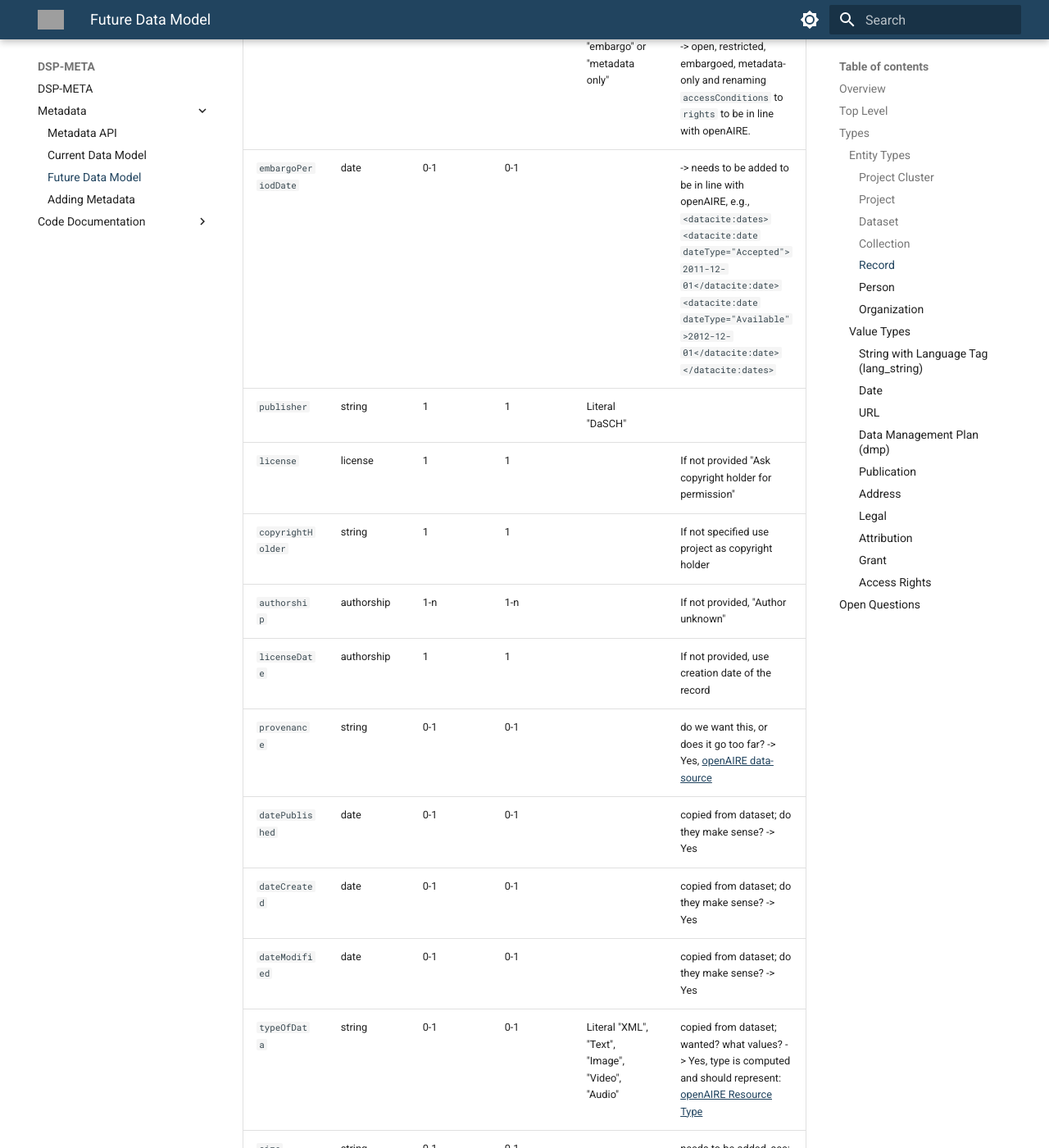
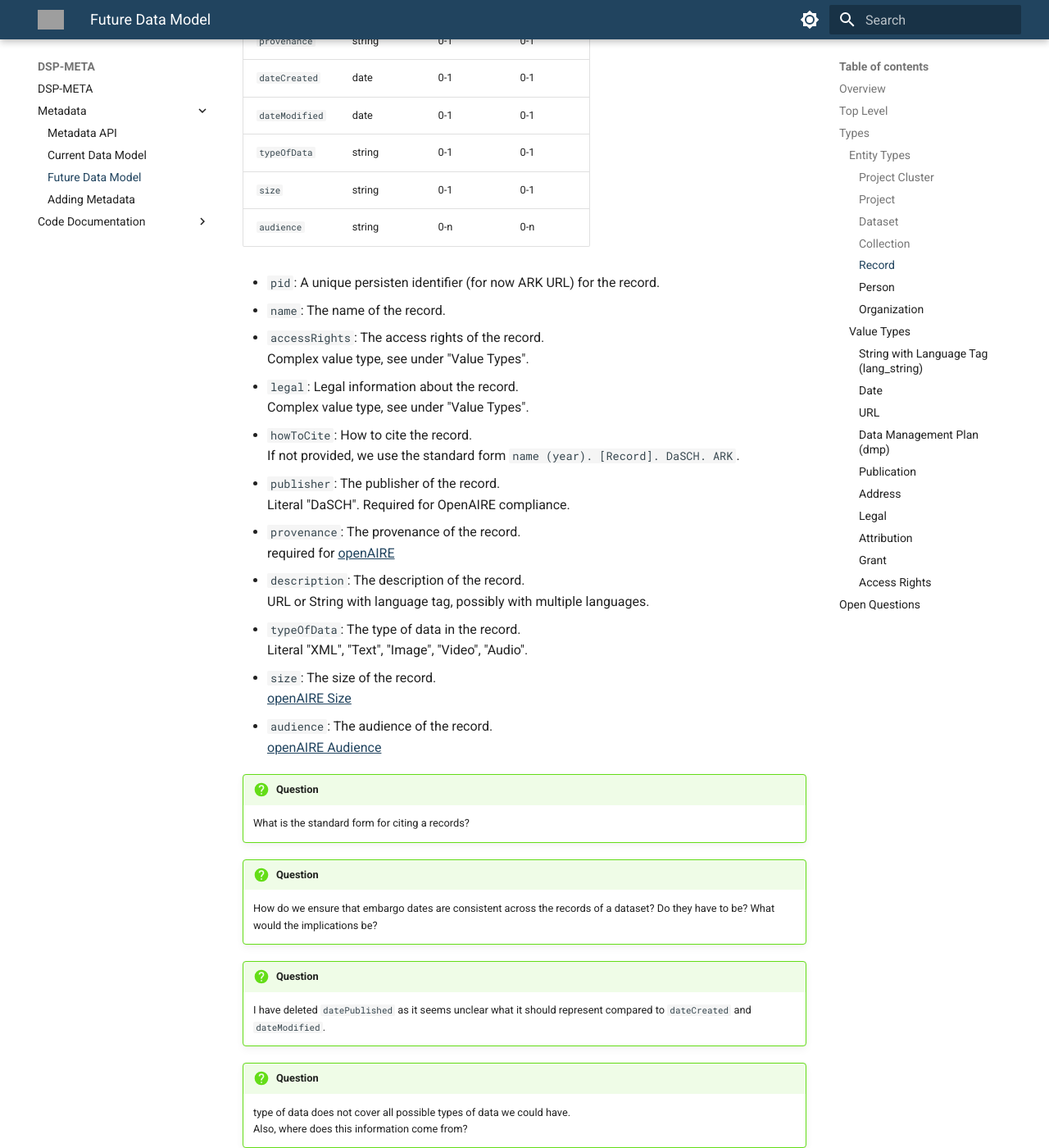
Before and after one commit to dasch-swiss/dsp-meta, an MkDocs documentation site: the page built from docs/data/future-datamodel.md, in a window 1280 px wide and 1400 px high, scrolled down 11916 px. Shown: the whole window at 82% size. Built offline with MkDocs 1.6.1 and Material for MkDocs 9.7.7, drawn with Linux system fonts in a browser that asks for light colours; some of the changed text lies outside the part shown; grey boxes are pictures that could not be loaded.

Commit message:
Update future-datamodel.md

````diff
--- a/docs/data/future-datamodel.md
+++ b/docs/data/future-datamodel.md
@@ -352,44 +351,74 @@ A record can only be part of one dataset.
 
 #### Record
 
-| Field               | Type        | Card. | WIP-Card. | Restrictions                                               | Remarks                                                                                                                                                                                                                                                    |
-| ------------------- | ----------- | ----- | --------- | ---------------------------------------------------------- | ---------------------------------------------------------------------------------------------------------------------------------------------------------------------------------------------------------------------------------------------------------- |
-| `pid`               | id          | 1     | 1         |                                                            |                                                                                                                                                                                                                                                            |
-| `label`             | lang_string | 1     | 1         |                                                            | do we want this, or does it go too far? -> We want to keep it because it's the "name" of the record. But we can think about renaming it.                                                                                                                   |
-| `accessRights`      | string      | 1     | 1         | Literal "open", "restricted", "embargo" or "metadata only" | copied from dataset; change to proper terms -> open, restricted, embargoed, metadata-only and renaming  `accessConditions` to `rights` to be in line with openAIRE.                                                                                        |
-| `embargoPeriodDate` | date        | 0-1   | 0-1       |                                                            | -> needs to be added to be in line with openAIRE, e.g., ```<datacite:dates> <datacite:date dateType="Accepted">2011-12-01</datacite:date> <datacite:date dateType="Available">2012-12-01</datacite:date> </datacite:dates>```                              |
-| `publisher`         | string      | 1     | 1         | Literal "DaSCH"                                            |                                                                                                                                                                                                                                                            |
-| `license`           | license     | 1     | 1         |                                                            | If not provided "Ask copyright holder for permission"                                                                                                                                                                                                      |
-| `copyrightHolder`   | string      | 1     | 1         |                                                            | If not specified use project as copyright holder                                                                                                                                                                                                           |
-| `authorship`        | authorship  | 1-n   | 1-n       |                                                            | If not provided, "Author unknown"                                                                                                                                                                                                                          |
-| `licenseDate`       | authorship  | 1     | 1         |                                                            | If not provided, use creation date of the record                                                                                                                                                                                                           |
-| `provenance`        | string      | 0-1   | 0-1       |                                                            | do we want this, or does it go too far? -> Yes, [openAIRE data-source](https://openaire-guidelines-for-literature-repository-managers.readthedocs.io/en/v4.0.0/field_source.html#dc-source)                                                                |
-| `datePublished`     | date        | 0-1   | 0-1       |                                                            | copied from dataset; do they make sense? -> Yes                                                                                                                                                                                                            |
-| `dateCreated`       | date        | 0-1   | 0-1       |                                                            | copied from dataset; do they make sense?  -> Yes                                                                                                                                                                                                           |
-| `dateModified`      | date        | 0-1   | 0-1       |                                                            | copied from dataset; do they make sense?   -> Yes                                                                                                                                                                                                          |
-| `typeOfData`        | string      | 0-1   | 0-1       | Literal "XML", "Text", "Image", "Video", "Audio"           | copied from dataset; wanted? what values?    -> Yes, type is computed and should represent: [openAIRE Resource Type](https://openaire-guidelines-for-literature-repository-managers.readthedocs.io/en/v4.0.0/field_publicationtype.html#aire-resourcetype) |
-| `size`              | string      | 0-1   | 0-1       |                                                            | needs to be added, see: [openAIRE Size](https://openaire-guidelines-for-literature-repository-managers.readthedocs.io/en/v4.0.0/field_size.html#dci-size)                                                                                                  |
-| `audience`          | string      | 0-n   | 0-n       |                                                            | needs to be added, see: [openAIRE Audience](https://openaire-guidelines-for-literature-repository-managers.readthedocs.io/en/v4.0.0/field_audience.html#dct-audience)                                                                                      |
+| Field          | Type          | Card. | WIP-Card. |
+| -------------- | ------------- | ----- | --------- |
+| `pid`          | id            | 1     | 1         |
+| `label`        | lang_string   | 1     | 1         |
+| `accessRights` | string        | 1     | 1         |
+| `legal`        | legalMultiple | 1     | 1         |
+| `howToCite`    | string        | 1     | 1         |
+| `publisher`    | string        | 1     | 1         |
+| `provenance`   | string        | 0-1   | 0-1       |
+| `dateCreated`  | date          | 0-1   | 0-1       |
+| `dateModified` | date          | 0-1   | 0-1       |
+| `typeOfData`   | string        | 0-1   | 0-1       |
+| `size`         | string        | 0-1   | 0-1       |
+| `audience`     | string        | 0-n   | 0-n       |
 
+- `pid`: A unique persisten identifier (for now ARK URL) for the record.
+- `name`: The name of the record.
+- `accessRights`: The access rights of the record.
+  Complex value type, see under "Value Types".
+- `legal`: Legal information about the record.
+  Complex value type, see under "Value Types".
+- `howToCite`: How to cite the record.
+  If not provided, we use the standard form `name (year). [Record]. DaSCH. ARK`.
+- `publisher`: The publisher of the record.
+  Literal "DaSCH". Required for OpenAIRE compliance.
+- `provenance`: The provenance of the record.
+  required for [openAIRE](https://openaire-guidelines-for-literature-repository-managers.readthedocs.io/en/v4.0.0/field_source.html#dc-source)
+- `description`: The description of the record.
+  URL or String with language tag, possibly with multiple languages.
+- `typeOfData`: The type of data in the record.
+  Literal "XML", "Text", "Image", "Video", "Audio".
+- `size`: The size of the record.
+  [openAIRE Size](https://openaire-guidelines-for-literature-repository-managers.readthedocs.io/en/v4.0.0/field_size.html#dci-size)
+- `audience`: The audience of the record.
+  [openAIRE Audience](https://openaire-guidelines-for-literature-repository-managers.readthedocs.io/en/v4.0.0/field_audience.html#dct-audience)
 
-<!-- TODO: move embargo date to separate type -->
+!!! question
+    What is the standard form for citing a records?
 
 !!! question
     How do we ensure that embargo dates are consistent across the records of a dataset?
     Do they have to be? What would the implications be?
 
+!!! question
+    I have deleted `datePublished`
+    as it seems unclear what it should represent compared to `dateCreated` and `dateModified`.
+
+!!! question
+    type of data does not cover all possible types of data we could have.
+    Also, where does this information come from?
+
+!!! question
+    OpenAIRE links here point to the guidelines for literature repositories which is wrong.
+    We should have the correct links.
+    The question becomes though, if these properties then even apply to us, according to the correct guidelines.
+
 #### Person
 
-| Field            | Type     | Card. | Restrictions                           | Remarks |
-| ---------------- | -------- | ----- | -------------------------------------- | ------- |
-| `givenNames`     | string[] | 1-n   |                                        |         |
-| `familyNames`    | string[] | 1-n   |                                        |         |
-| `jobTitles`      | string[] | 0-n   |                                        |         |
-| `affiliations`   | id[]     | 0-n   | Organization IDs                       |         |
-| `address`        | address  | 0-1   |                                        |         |
-| `email`          | string   | 0-1   |                                        |         |
-| `secondaryEmail` | string   | 0-1   |                                        |         |
-| `authorityRefs`  | url[]    | 0-n   | References to external authority files |         |
+| Field            | Type     | Card. | Restrictions                           |
+| ---------------- | -------- | ----- | -------------------------------------- |
+| `givenNames`     | string[] | 1-n   |                                        |
+| `familyNames`    | string[] | 1-n   |                                        |
+| `jobTitles`      | string[] | 0-n   |                                        |
+| `affiliations`   | id[]     | 0-n   | Organization IDs                       |
+| `address`        | address  | 0-1   |                                        |
+| `email`          | string   | 0-1   |                                        |
+| `secondaryEmail` | string   | 0-1   |                                        |
+| `authorityRefs`  | url[]    | 0-n   | References to external authority files |
 
 Cardinality is the same for both stages.
 
@@ -519,6 +548,7 @@ Modelled according to the [OpenAIRE guidelines](https://guidelines.openaire.eu/e
 
 ## Open Questions
 
+See in the text.
 
 !!! question
     Are we happy with all WIP-Cardinalities?
````
Also changed, not shown: other parts of docs/data/future-datamodel.md (+0 -1 lines).
